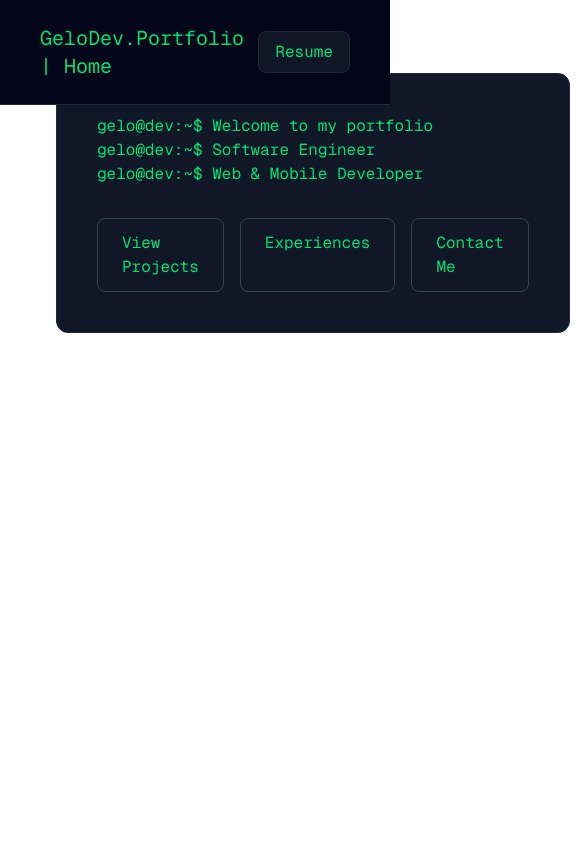
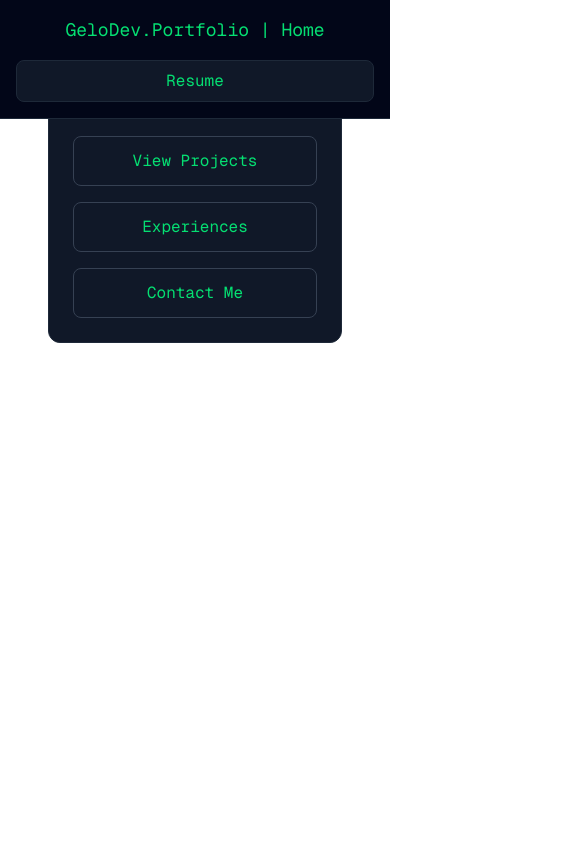
Before and after one commit to BEERAX/portfoliogelo, a Next.js app: page / in a window 390 px wide. Shown: the top 844 px of the page, 585 px wide, since content can reach past the window. Built offline with nearby package versions, Linux system fonts and the light colour scheme.

Commit message:
Update: Hero section for mobile responsiveness

```diff
--- a/src/app/resume/page.tsx
+++ b/src/app/resume/page.tsx
@@ -6,9 +6,22 @@ export default function ResumePage() {
       <a
         href="/resume.pdf"
         download
-        className="absolute top-6 right-6 font-mono bg-gray-900 border border-gray-800 px-5 py-2 rounded-lg text-green-400 shadow-lg hover:bg-gray-800 transition z-10"
+        className="absolute top-6 right-6 bg-gray-900 border border-gray-800 p-3 rounded-lg text-green-400 shadow-lg hover:bg-gray-800 transition z-10 flex items-center justify-center"
       >
-        Download
+        <svg
+          xmlns="http://www.w3.org/2000/svg"
+          fill="none"
+          viewBox="0 0 24 24"
+          strokeWidth={2}
+          stroke="currentColor"
+          className="w-5 h-5"
+        >
+          <path
+            strokeLinecap="round"
+            strokeLinejoin="round"
+            d="M12 3v12m0 0l-4-4m4 4l4-4M5 21h14"
+          />
+        </svg>
       </a>
 
       <iframe
--- a/src/components/Hero.tsx
+++ b/src/components/Hero.tsx
@@ -12,7 +12,7 @@ const lines = [
 
 export default function Hero() {
   const [displayedLines, setDisplayedLines] = useState<string[]>([]);
-  const [currentLine, setCurrentLine] = useState(""); // current typing line
+  const [currentLine, setCurrentLine] = useState("");
   const [lineIndex, setLineIndex] = useState(0);
   const router = useRouter();
 
@@ -29,18 +29,19 @@ export default function Hero() {
       if (charIndex === line.length) {
         clearInterval(interval);
         setDisplayedLines((prev) => [...prev, line]);
-        setCurrentLine(""); // reset for next line
+        setCurrentLine("");
         setLineIndex((prev) => prev + 1);
       }
-    }, 5);
+    }, 20);
 
     return () => clearInterval(interval);
   }, [lineIndex]);
 
   return (
-    <section className="flex justify-center items-center py-32 px-6 min-h-[80vh] pt-60">
-      <div className="bg-gray-900 border border-gray-800 rounded-xl p-10 font-mono text-green-400 text-left max-w-2xl mx-auto">
-        {/* Completed lines */}
+    <section className="flex justify-center items-center min-h-[80vh] px-4 md:px-6 py-20">
+      <div className="bg-gray-900 border border-gray-800 rounded-xl p-6 md:p-10 font-mono text-green-400 w-full max-w-2xl">
+        {/* Lines */}
+        <div className="text-sm md:text-base wrap-break-word">
           {displayedLines.map((line, i) => (
             <motion.div
               key={i}
@@ -52,7 +53,6 @@ export default function Hero() {
             </motion.div>
           ))}
 
-        {/* Current typing line */}
           {lineIndex < lines.length && (
             <motion.div
               initial={{ opacity: 0 }}
@@ -63,29 +63,32 @@ export default function Hero() {
               <span className="blinking-cursor">|</span>
             </motion.div>
           )}
+        </div>
 
-        {/* CTA buttons */}
+        {/* Buttons */}
         {lineIndex >= lines.length && (
           <motion.div
             initial={{ opacity: 0, y: 10 }}
             animate={{ opacity: 1, y: 0 }}
             transition={{ delay: 0.3 }}
-            className="mt-8 flex justify-center gap-4"
+            className="mt-8 flex flex-col sm:flex-row gap-4"
           >
             <div
-              className="border border-gray-700 px-6 py-3 rounded-lg cursor-pointer hover:scale-105 transition-transform"
+              className="border border-gray-700 px-6 py-3 rounded-lg cursor-pointer hover:scale-105 transition-transform w-full sm:w-auto text-center"
               onClick={() => router.push("/projects")}
             >
               View Projects
             </div>
+
             <div
-              className="border border-gray-700 px-6 py-3 rounded-lg cursor-pointer hover:scale-105 transition-transform"
+              className="border border-gray-700 px-6 py-3 rounded-lg cursor-pointer hover:scale-105 transition-transform w-full sm:w-auto text-center"
               onClick={() => router.push("/experience")}
             >
               Experiences
             </div>
+
             <div
-              className="border border-gray-700 px-6 py-3 rounded-lg cursor-pointer hover:scale-105 transition-transform"
+              className="border border-gray-700 px-6 py-3 rounded-lg cursor-pointer hover:scale-105 transition-transform w-full sm:w-auto text-center"
               onClick={() => router.push("/contact")}
             >
               Contact Me
--- a/src/components/NavBar.tsx
+++ b/src/components/NavBar.tsx
@@ -6,18 +6,20 @@ export default function Navbar() {
   const router = useRouter();
 
   return (
-    <div className="w-full flex justify-between items-center py-6 px-10 border-b border-gray-800 sticky top-0 bg-slate-950 z-50">
+    <div className="w-full flex flex-col md:flex-row md:justify-between md:items-center gap-4 md:gap-0 py-4 px-4 md:px-10 border-b border-gray-800 sticky top-0 bg-slate-950 z-50">
       <span
-        className="font-mono text-green-400 text-xl cursor-pointer"
+        className="font-mono text-green-400 text-lg md:text-xl cursor-pointer text-center md:text-left"
         onClick={() => router.push("/")}
       >
         GeloDev.Portfolio | Home
       </span>
-      <div
-        className="font-mono text-green-400 hover:bg-gray-800 bg-gray-900 border border-gray-800 px-4 py-2 rounded-lg cursor-pointer"
-        onClick={() => router.push("/resume")}
-      >
-        Resume
+      <div className="flex justify-center md:justify-end">
+        <div
+          className="font-mono text-green-400 hover:bg-gray-800 bg-gray-900 border border-gray-800 px-4 py-2 rounded-lg cursor-pointer w-full md:w-auto text-center"
+          onClick={() => router.push("/resume")}
+        >
+          Resume
+        </div>
       </div>
     </div>
   );
```
Lines whose indentation alone changed are shown as unchanged.
